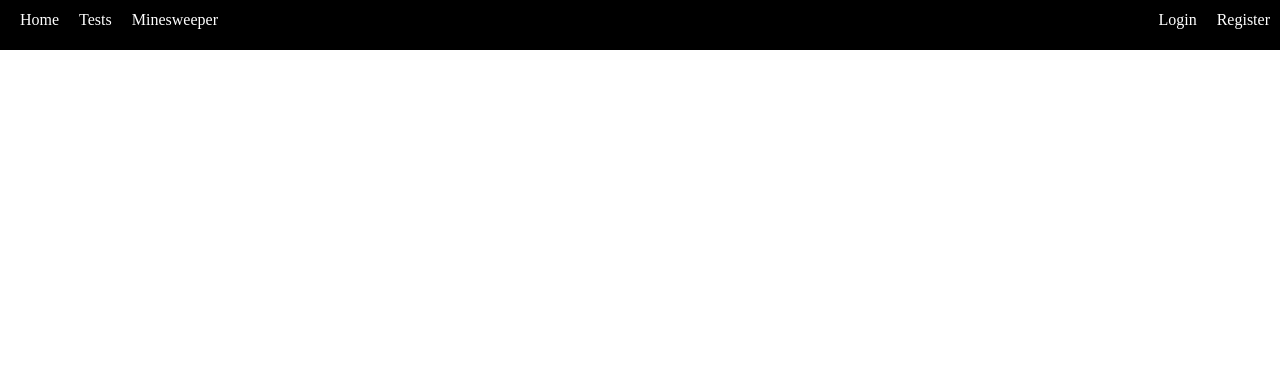
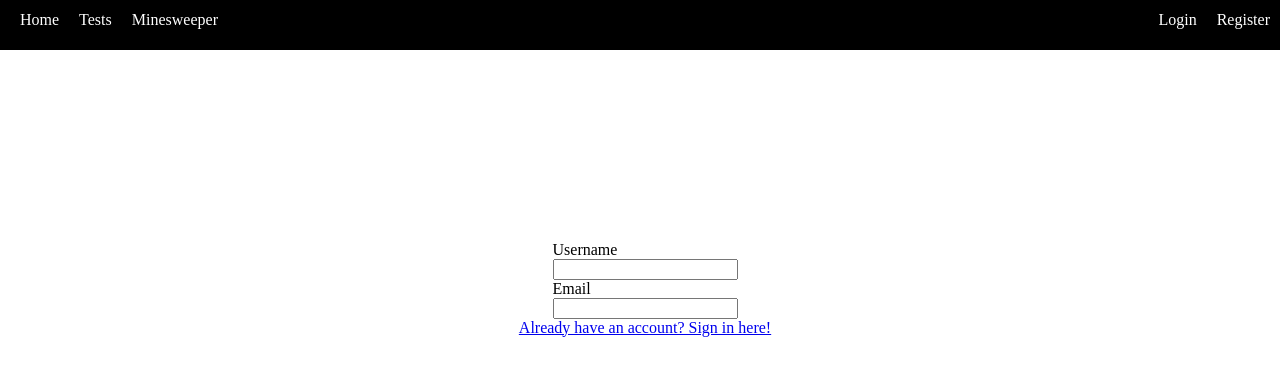
Before and after one commit to Thomas851204/Vue-Learning, a Vue app in the folder Frontend/: page /register in a window 1280 px wide. Shown: the top 376 px of the page. Built offline with nearby package versions, Linux system fonts and the light colour scheme.

Commit message:
Created router for login+reg, created skeleton for reg

```diff
--- a/Frontend/src/App.vue
+++ b/Frontend/src/App.vue
@@ -20,7 +20,7 @@
     </div>
     <div class="userOps">
       <div class="logRes">Login</div>
-      <div class="logRes">Register</div>
+      <router-link to="/register" class="logRes">Register</router-link>
     </div>
   </div>
   <router-view />
@@ -95,6 +95,9 @@ export default defineComponent({
 }
 .logRes {
   margin: 10px;
+  background-color: black;
+  color: white;
+  text-decoration: none;
 }
 .sections {
   display: flex;
--- a/Frontend/src/router/index.ts
+++ b/Frontend/src/router/index.ts
@@ -4,6 +4,8 @@ import Home from "../views/Home.vue";
 import FormTestVue from "@/views/Tests/FormTest.vue";
 import MineSweepVue from "@/views/MineSweep.vue";
 import HTTPcallVue from "@/views/Tests/HTTPcall/HTTPcall.vue";
+import RegisterVue from "@/views/UserOps/Register.vue";
+import LoginVue from "@/views/UserOps/Login.vue";
 
 const routes: Array<RouteRecordRaw> = [
   {
@@ -31,6 +33,16 @@ const routes: Array<RouteRecordRaw> = [
     name: "MineSweeper",
     component: MineSweepVue,
   },
+  {
+    path: "/register",
+    name: "Register",
+    component: RegisterVue,
+  },
+  {
+    path: "/login",
+    name: "Login",
+    component: LoginVue,
+  },
 ];
 
 const router = createRouter({
--- a/Frontend/src/views/UserOps/Login.vue
+++ b/Frontend/src/views/UserOps/Login.vue
@@ -0,0 +1,12 @@
+<template>
+  <h1>Login</h1>
+</template>
+
+<script lang="ts">
+import { defineComponent } from "vue";
+export default defineComponent({
+  name: "Login",
+});
+</script>
+
+<style scoped></style>
--- a/Frontend/src/views/UserOps/Register.vue
+++ b/Frontend/src/views/UserOps/Register.vue
@@ -0,0 +1,65 @@
+<template>
+  <div class="body">
+    <div class="cardWrap">
+      <div class="formWrap" @submit.prevent="regFormPost">
+        <label for="username">Username</label>
+        <input
+          type="text"
+          autocomplete="off"
+          name="username"
+          v-model="username"
+          required
+          maxlength="10"
+        />
+        <label for="email">Email</label>
+        <input
+          type="email"
+          autocomplete="off"
+          name="email"
+          v-model="email"
+          required
+        />
+      </div>
+      <router-link to="/login"
+        >Already have an account? Sign in here!</router-link
+      >
+    </div>
+  </div>
+</template>
+
+<script lang="ts">
+import { defineComponent } from "vue";
+import axios from "axios";
+import { FEenv } from "@/env";
+export default defineComponent({
+  name: "Register",
+  data() {
+    return {
+      username: "",
+      email: "",
+    };
+  },
+  methods: {
+    regFormPost() {},
+  },
+});
+</script>
+
+<style scoped>
+.body {
+  height: 100vh;
+  margin-left: 10px;
+}
+.cardWrap {
+  display: flex;
+  flex-direction: column;
+  align-items: center;
+  justify-content: center;
+  margin-top: 15%;
+}
+.formWrap {
+  display: flex;
+  flex-direction: column;
+  text-decoration: none;
+}
+</style>
```
